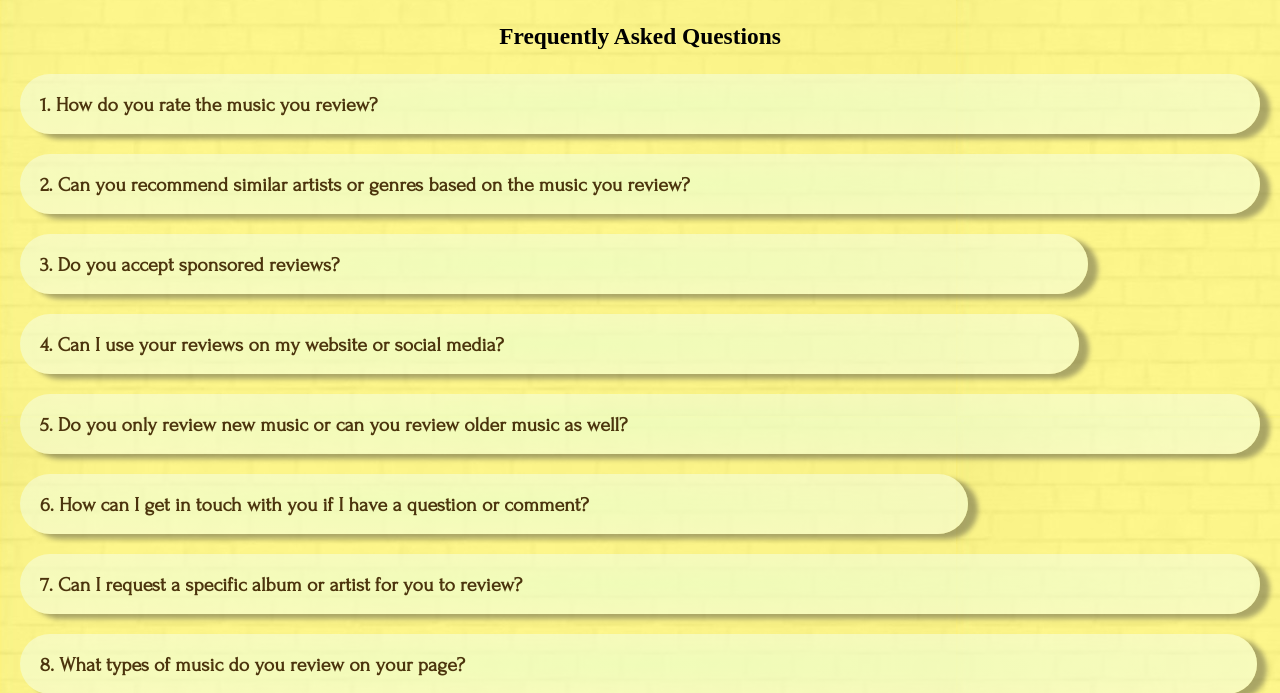
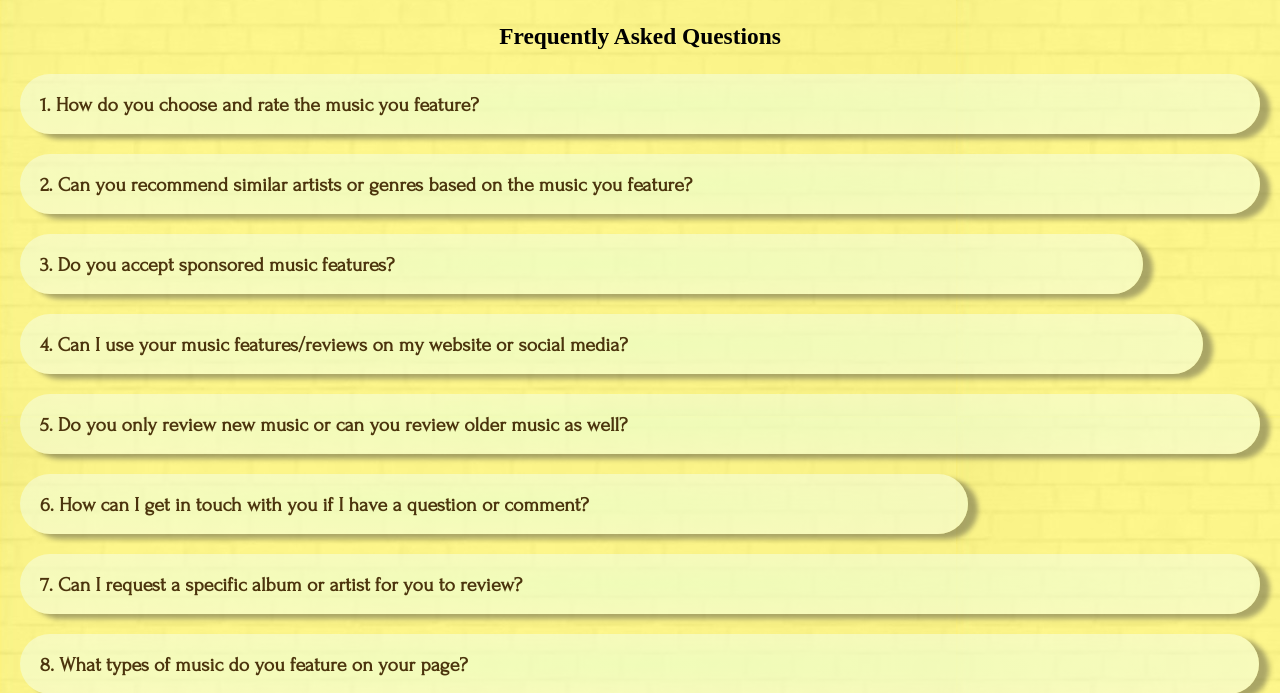
Before and after one commit to IIIT-ISS/project-diss, a plain HTML site: page src/faq.html in a window 1280 px wide. Shown: the part 127-820 px from the top of the page. Drawn offline with Linux system fonts and the light colour scheme; a web font is replaced by a local one.

Commit message:
Minor content tweaks

```diff
--- a/src/faq.html
+++ b/src/faq.html
@@ -26,32 +26,33 @@
         <a href="https://github.com/CS6-201-ISS-S23/project-diss">Contribute</a>
     </div>
     <h3>Frequently Asked Questions</h3>
-    <div class="box faq-box" style="font-family: 'Song Font'; color:rgba(63, 38, 0, 0.934)" style="font-family: 'Song Font'; color:rgba(63,38,0,0.934)">
-        <p><b>1. How do you rate the music you review?</b></p>
+    <div class="box faq-box" style="font-family: 'Song Font'; color:rgba(63, 38, 0, 0.934)"
+        style="font-family: 'Song Font'; color:rgba(63,38,0,0.934)">
+        <p><b>1. How do you choose and rate the music you feature?</b></p>
         <p>
             We use a rating system that takes into account factors such as lyrics, melody, production, and
             overall impact. Our ratings range from 1 to 10, with 10 being the highest possible score.
         </p>
     </div>
     <div class="box faq-box" style="font-family: 'Song Font'; color:rgba(63,38,0,0.934)">
-        <p><b>2. Can you recommend similar artists or genres based on the music you review?</b></p>
+        <p><b>2. Can you recommend similar artists or genres based on the music you feature?</b></p>
         <p>
             Yes, we often provide recommendations for similar artists or genres based on the music we review. We
             believe that discovering new music is an important part of the review process.
         </p>
     </div>
     <div class="box faq-box" style="font-family: 'Song Font'; color:rgba(63,38,0,0.934)">
-        <p><b>3. Do you accept sponsored reviews?</b></p>
+        <p><b>3. Do you accept sponsored music features?</b></p>
         <p>
-            No, we do not accept sponsored reviews. All of our reviews are based solely on the quality of the
+            No, we do not accept sponsored music features. All of our reviews are based solely on the quality of the
             music and personal opinions.
         </p>
     </div>
     <div class="box faq-box" style="font-family: 'Song Font'; color:rgba(63,38,0,0.934)">
-        <p><b>4. Can I use your reviews on my website or social media?</b></p>
+        <p><b>4. Can I use your music features/reviews on my website or social media?</b></p>
         <p>
-            Yes, you are welcome to share our reviews on your website or social media as long as you credit us
-            and link back to our page.
+            Yes, you are welcome to share our music features/reviews on your website or social media as long as you
+            credit us and link back to our page.
         </p>
     </div>
     <div class="box faq-box" style="font-family: 'Song Font'; color:rgba(63,38,0,0.934)">
@@ -77,9 +78,9 @@
         </p>
     </div>
     <div class="box faq-box" style="font-family: 'Song Font'; color:rgba(63,38,0,0.934)">
-        <p><b>8. What types of music do you review on your page?</b></p>
+        <p><b>8. What types of music do you feature on your page?</b></p>
         <p>
-            We review a wide variety of genres including rock, pop, hip hop, electronic, and more. We're open to
+            We feature a wide variety of genres including rock, pop, hip hop, electronic, and more. We're open to
             exploring all kinds of music as long as it's good!
         </p>
     </div>
```
Also changed, not shown: src/about.html (+8 -3 lines), src/artists/1/index.html (+0 -1 lines), src/artists/2/index.html (+0 -1 lines), src/artists/3/index.html (+0 -1 lines), src/artists/5/index.html (+0 -1 lines), src/index.html (+7 -5 lines), 1 other file.
